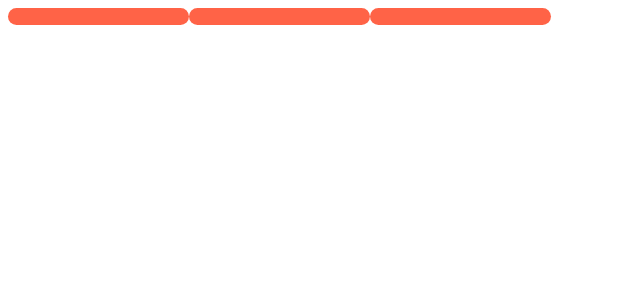
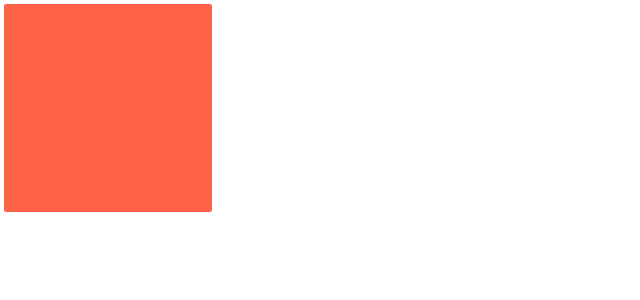
Before and after one commit to joyjsmun/styledComponents_practice, a React (Create React App) app: page / in a window 1280 px wide. Shown: the top 300 px of the page, without its empty margins (0-640 px from the left). Built offline with nearby package versions, Linux system fonts and the light colour scheme.

Commit message:
ADD: using keyframes for animation

```diff
--- a/src/App.js
+++ b/src/App.js
@@ -1,22 +1,33 @@
-import styled from "styled-components";
+import styled, { keyframes } from "styled-components";
 
 const Wrapped = styled.div`
 display: flex;
 `
 
-const Input = styled.input.attrs({required:true})`
+const BoxAnimation = keyframes`
+0%{
+transform: scale(0);
+}50% {
+transform: scale(2);
+border-radius: 50px;
+}
+100%{
+  transform: scale(1);
+}
+
+`
+
+const Box = styled.div`
+height: 200px;
+width:200px;
 background-color: tomato;
-color:white;
-border-radius: 50px;
-border: 0;
+animation: ${BoxAnimation} 1s linear infinite;
 `
 
 function App() {
   return (
     <Wrapped>
-     <Input />
-     <Input />
-     <Input />
+      <Box/>
     </Wrapped>
   );
 }
```
